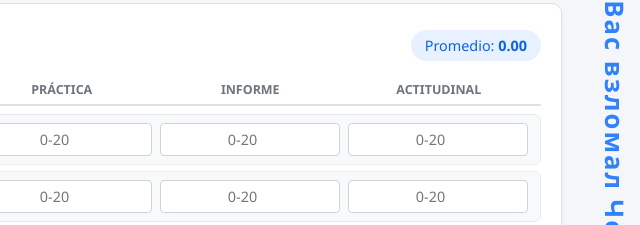
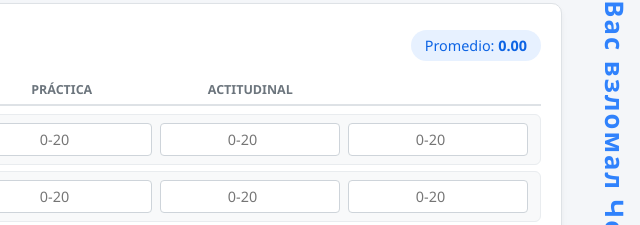
Before and after one commit to chelofd2023-sys/Calculadora, a website: page public/index.html in a window 1280 px wide. Shown: the part 263-488 px from the top of the page, 528-1168 px from the left. Drawn offline with Linux system fonts and the light colour scheme.

Commit message:
Se quita informe de la seccion de seminarios

```diff
--- a/public/index.html
+++ b/public/index.html
@@ -42,11 +42,10 @@
           <h2>Seminarios (30% Total)</h2>
           <span class="badge">Promedio: <strong id="inline-prom-seminario">0.00</strong></span>
         </div>
-        <div class="session-header-labels">
+        <div class="session-header-labels session-header-seminario">
           <span>Sesión</span>
           <span>Cognitivo</span>
           <span>Práctica</span>
-          <span>Informe</span>
           <span>Actitudinal</span>
         </div>
         <!-- Filas generadas dinámicamente con JS (Sesiones 1 a 14) -->
```
